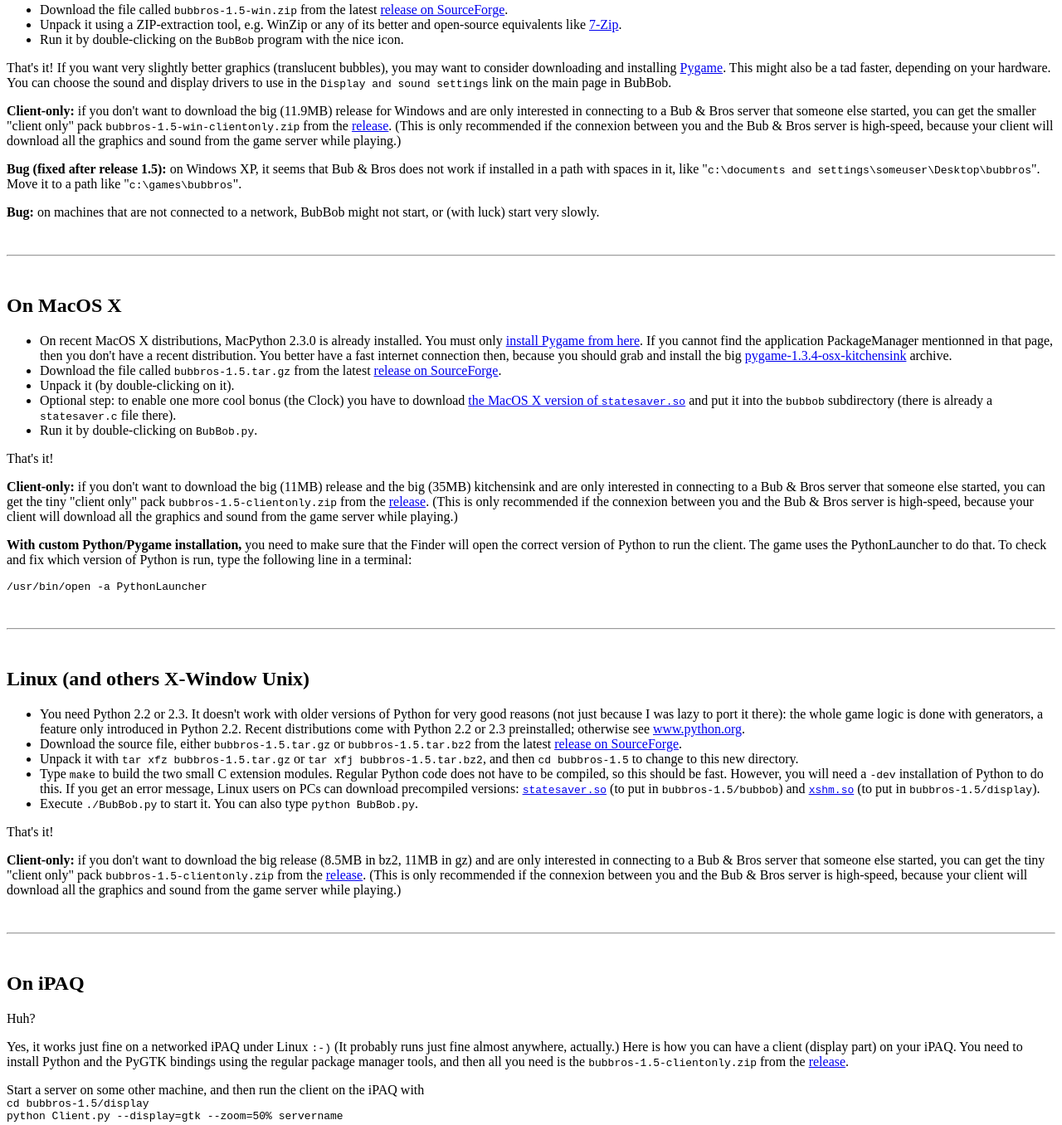
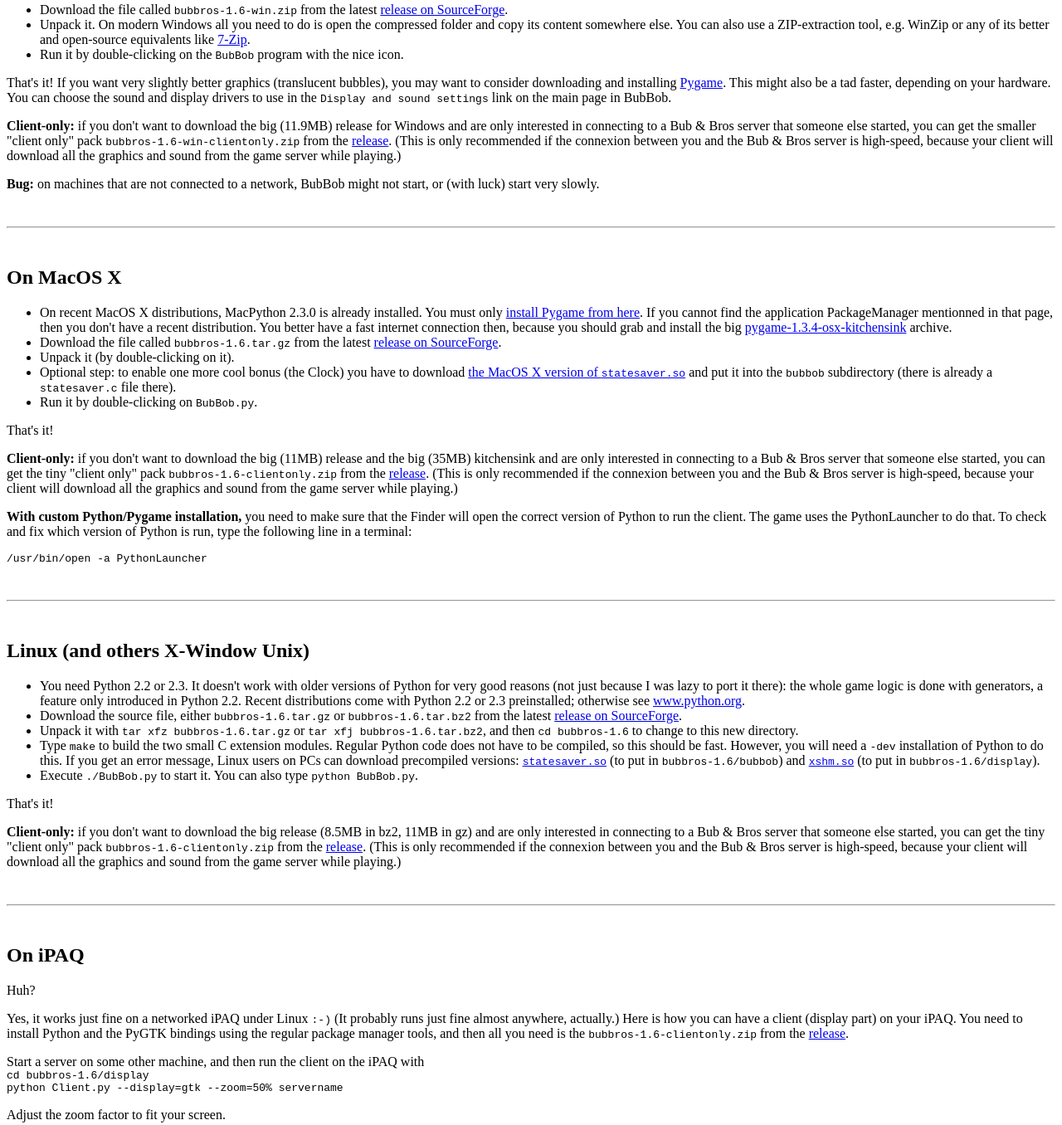
Before and after one commit to nelg/bub-n-bros, a plain HTML site: page bub-n-more/site/download.html in a window 1280 px wide. Shown: the part 432-1788 px from the top of the page at 83% size. Drawn offline with Linux system fonts and the light colour scheme.

Commit message:
Updating for release 1.6...

```diff
--- a/bub-n-more/site/download.html
+++ b/bub-n-more/site/download.html
@@ -7,7 +7,7 @@
 
 <h1 align="center">Download and Install The Bub's Brothers</h1>
 
-<p align="center">Instructions for release 1.5</p>
+<p align="center">Instructions for release 1.6</p>
 
 <ul>
 <li><a href="#win">On Windows</a>
@@ -25,18 +25,16 @@
 <h2>On Windows</h2>
 
 <ul>
-<li>Download the file called <code>bubbros-1.5-win.zip</code> from the latest <a href="http://sourceforge.net/project/showfiles.php?group_id=72187">release on SourceForge</a>.
+<li>Download the file called <code>bubbros-1.6-win.zip</code> from the latest <a href="http://sourceforge.net/project/showfiles.php?group_id=72187">release on SourceForge</a>.
 
-<li>Unpack it using a ZIP-extraction tool, e.g. WinZip or any of its better and open-source equivalents like <a href="http://www.7-zip.org/">7-Zip</a>.
+<li>Unpack it.  On modern Windows all you need to do is open the compressed folder and copy its content somewhere else.  You can also use a ZIP-extraction tool, e.g. WinZip or any of its better and open-source equivalents like <a href="http://www.7-zip.org/">7-Zip</a>.
 
 <li>Run it by double-clicking on the <code>BubBob</code> program with the nice icon.
 </ul>
 
 That's it! If you want very slightly better graphics (translucent bubbles), you may want to consider downloading and installing <a href="http://www.pygame.org">Pygame</a>.  This might also be a tad faster, depending on your hardware.  You can choose the sound and display drivers to use in the <code>Display and sound settings</code> link on the main page in BubBob.
 
-<p><strong>Client-only:</strong> if you don't want to download the big (11.9MB) release for Windows and are only interested in connecting to a Bub &amp; Bros server that someone else started, you can get the smaller "client only" pack <code>bubbros-1.5-win-clientonly.zip</code> from the <a href="http://sourceforge.net/project/showfiles.php?group_id=72187">release</a>.  (This is only recommended if the connexion between you and the Bub &amp; Bros server is high-speed, because your client will download all the graphics and sound from the game server while playing.)</p>
-
-<p><strong>Bug (fixed after release 1.5):</strong> on Windows XP, it seems that Bub &amp; Bros does not work if installed in a path with spaces in it, like "<code>c:\documents and settings\someuser\Desktop\bubbros</code>".  Move it to a path like "<code>c:\games\bubbros</code>".</p>
+<p><strong>Client-only:</strong> if you don't want to download the big (11.9MB) release for Windows and are only interested in connecting to a Bub &amp; Bros server that someone else started, you can get the smaller "client only" pack <code>bubbros-1.6-win-clientonly.zip</code> from the <a href="http://sourceforge.net/project/showfiles.php?group_id=72187">release</a>.  (This is only recommended if the connexion between you and the Bub &amp; Bros server is high-speed, because your client will download all the graphics and sound from the game server while playing.)</p>
 
 <p><strong>Bug:</strong> on machines that are not connected to a network, BubBob might not start, or (with luck) start very slowly.</p>
 
@@ -48,7 +46,7 @@ That's it! If you want very slightly better graphics (translucent bubbles), you
 <li>On recent MacOS X distributions, MacPython 2.3.0 is already installed.
 You must only <a href="http://undefined.org/python/pimp/">install Pygame from here</a>.  If you cannot find the application PackageManager mentionned in that page, then you don't have a recent distribution.  You better have a fast internet connection then, because you should grab and install the big <a href="http://redivi.com/~bob/pygame.html">pygame-1.3.4-osx-kitchensink</a> archive.
 
-<li>Download the file called <code>bubbros-1.5.tar.gz</code> from the latest <a href="http://sourceforge.net/project/showfiles.php?group_id=72187">release on SourceForge</a>.
+<li>Download the file called <code>bubbros-1.6.tar.gz</code> from the latest <a href="http://sourceforge.net/project/showfiles.php?group_id=72187">release on SourceForge</a>.
 
 <li>Unpack it (by double-clicking on it).
 
@@ -59,7 +57,7 @@ You must only <a href="http://undefined.org/python/pimp/">install Pygame from he
 
 That's it!
 
-<p><strong>Client-only:</strong> if you don't want to download the big (11MB) release and the big (35MB) kitchensink and are only interested in connecting to a Bub &amp; Bros server that someone else started, you can get the tiny "client only" pack <code>bubbros-1.5-clientonly.zip</code> from the <a href="http://sourceforge.net/project/showfiles.php?group_id=72187">release</a>.  (This is only recommended if the connexion between you and the Bub &amp; Bros server is high-speed, because your client will download all the graphics and sound from the game server while playing.)</p>
+<p><strong>Client-only:</strong> if you don't want to download the big (11MB) release and the big (35MB) kitchensink and are only interested in connecting to a Bub &amp; Bros server that someone else started, you can get the tiny "client only" pack <code>bubbros-1.6-clientonly.zip</code> from the <a href="http://sourceforge.net/project/showfiles.php?group_id=72187">release</a>.  (This is only recommended if the connexion between you and the Bub &amp; Bros server is high-speed, because your client will download all the graphics and sound from the game server while playing.)</p>
 
 <p><strong>With custom Python/Pygame installation,</strong> you need to make sure that the Finder will open the correct version of Python to run the client.  The game uses the PythonLauncher to do that.  To check and fix which version of Python is run, type the following line in a terminal:</p>
 
@@ -72,18 +70,18 @@ That's it!
 <ul>
 <li>You need Python 2.2 or 2.3.  It doesn't work with older versions of Python for very good reasons (not just because I was lazy to port it there): the whole game logic is done with generators, a feature only introduced in Python 2.2.  Recent distributions come with Python 2.2 or 2.3 preinstalled; otherwise see <a href="http://www.python.org">www.python.org</a>.
 
-<li>Download the source file, either <code>bubbros-1.5.tar.gz</code> or <code>bubbros-1.5.tar.bz2</code> from the latest <a href="http://sourceforge.net/project/showfiles.php?group_id=72187">release on SourceForge</a>.
+<li>Download the source file, either <code>bubbros-1.6.tar.gz</code> or <code>bubbros-1.6.tar.bz2</code> from the latest <a href="http://sourceforge.net/project/showfiles.php?group_id=72187">release on SourceForge</a>.
 
-<li>Unpack it with <code>tar xfz bubbros-1.5.tar.gz</code> or <code>tar xfj bubbros-1.5.tar.bz2</code>, and then <code>cd bubbros-1.5</code> to change to this new directory.
+<li>Unpack it with <code>tar xfz bubbros-1.6.tar.gz</code> or <code>tar xfj bubbros-1.6.tar.bz2</code>, and then <code>cd bubbros-1.6</code> to change to this new directory.
 
-<li>Type <code>make</code> to build the two small C extension modules.  Regular Python code does not have to be compiled, so this should be fast.  However, you will need a <code>-dev</code> installation of Python to do this.  If you get an error message, Linux users on PCs can download precompiled versions: <a href="http://cvs.sourceforge.net/viewcvs.py/bub-n-bros/bub-n-more/Linux386/statesaver.so?rev=HEAD"><code>statesaver.so</code></a> (to put in <code>bubbros-1.5/bubbob</code>) and <a href="http://cvs.sourceforge.net/viewcvs.py/bub-n-bros/bub-n-more/Linux386/xshm.so?rev=HEAD"><code>xshm.so</code></a> (to put in <code>bubbros-1.5/display</code>).
+<li>Type <code>make</code> to build the two small C extension modules.  Regular Python code does not have to be compiled, so this should be fast.  However, you will need a <code>-dev</code> installation of Python to do this.  If you get an error message, Linux users on PCs can download precompiled versions: <a href="http://cvs.sourceforge.net/viewcvs.py/bub-n-bros/bub-n-more/Linux386/statesaver.so?rev=HEAD"><code>statesaver.so</code></a> (to put in <code>bubbros-1.6/bubbob</code>) and <a href="http://cvs.sourceforge.net/viewcvs.py/bub-n-bros/bub-n-more/Linux386/xshm.so?rev=HEAD"><code>xshm.so</code></a> (to put in <code>bubbros-1.6/display</code>).
 
 <li>Execute <code>./BubBob.py</code> to start it.  You can also type <code>python BubBob.py</code>.
 </ul>
 
 That's it!
 
-<p><strong>Client-only:</strong> if you don't want to download the big release (8.5MB in bz2, 11MB in gz) and are only interested in connecting to a Bub &amp; Bros server that someone else started, you can get the tiny "client only" pack <code>bubbros-1.5-clientonly.zip</code> from the <a href="http://sourceforge.net/project/showfiles.php?group_id=72187">release</a>.  (This is only recommended if the connexion between you and the Bub &amp; Bros server is high-speed, because your client will download all the graphics and sound from the game server while playing.)</p>
+<p><strong>Client-only:</strong> if you don't want to download the big release (8.5MB in bz2, 11MB in gz) and are only interested in connecting to a Bub &amp; Bros server that someone else started, you can get the tiny "client only" pack <code>bubbros-1.6-clientonly.zip</code> from the <a href="http://sourceforge.net/project/showfiles.php?group_id=72187">release</a>.  (This is only recommended if the connexion between you and the Bub &amp; Bros server is high-speed, because your client will download all the graphics and sound from the game server while playing.)</p>
 
 
 <br><hr><br><a name="ipaq">
@@ -91,9 +89,9 @@ That's it!
 
 <p>Huh?</p>
 
-<p>Yes, it works just fine on a networked iPAQ under Linux <code>:-)</code> (It probably runs just fine almost anywhere, actually.)  Here is how you can have a client (display part) on your iPAQ.  You need to install Python and the PyGTK bindings using the regular package manager tools, and then all you need is the <code>bubbros-1.5-clientonly.zip</code> from the <a href="http://sourceforge.net/project/showfiles.php?group_id=72187">release</a>.</p>
+<p>Yes, it works just fine on a networked iPAQ under Linux <code>:-)</code> (It probably runs just fine almost anywhere, actually.)  Here is how you can have a client (display part) on your iPAQ.  You need to install Python and the PyGTK bindings using the regular package manager tools, and then all you need is the <code>bubbros-1.6-clientonly.zip</code> from the <a href="http://sourceforge.net/project/showfiles.php?group_id=72187">release</a>.</p>
 
-<p>Start a server on some other machine, and then run the client on the iPAQ with<br><code>cd bubbros-1.5/display</code><br><code>python Client.py --display=gtk --zoom=50% servername</code></p>
+<p>Start a server on some other machine, and then run the client on the iPAQ with<br><code>cd bubbros-1.6/display</code><br><code>python Client.py --display=gtk --zoom=50% servername</code></p>
 
 <p>Adjust the zoom factor to fit your screen.</p>
 
```
Also changed, not shown: bub-n-more/site/authors.html (+1 -1 lines), bub-n-more/site/help.html (+4 -2 lines), bub-n-more/site/index.html (+3 -2 lines), bub-n-more/site/sshots.html (+1 -1 lines), 1 other file.
